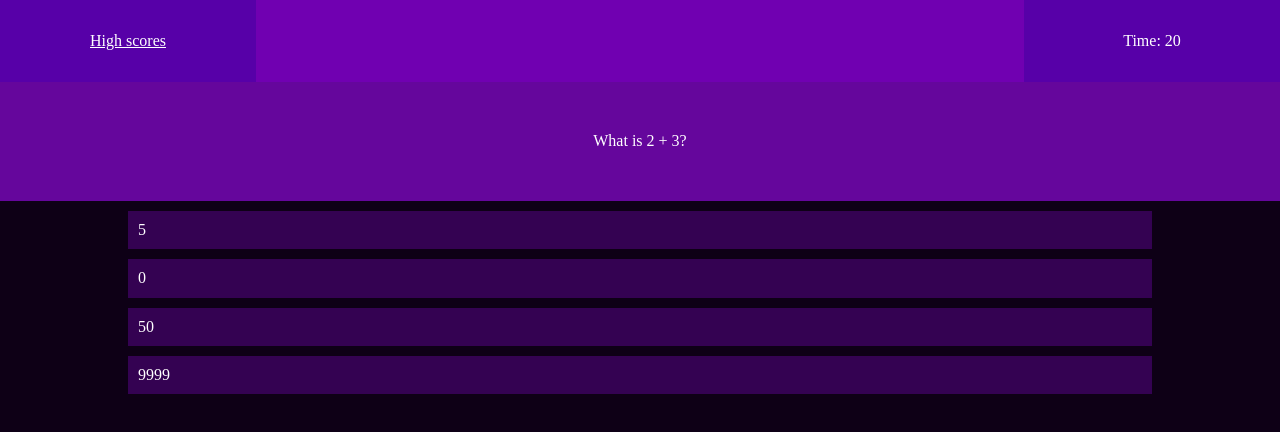
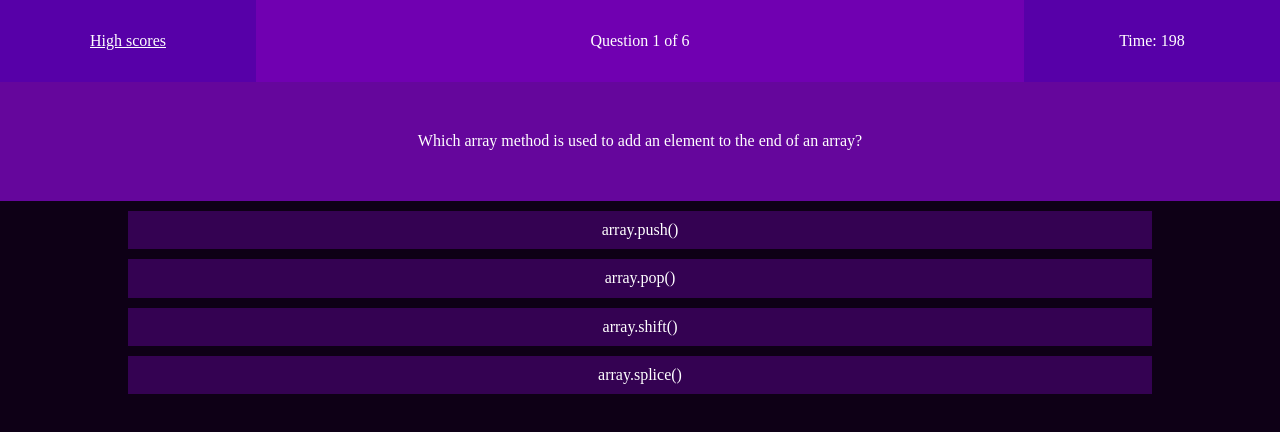
Before and after one commit to LemonPocky/coding-quiz, a plain HTML site: page index.html in a window 1280 px wide. Both pictures are taken after a click on the button "Start!". Drawn offline with Linux system fonts and the light colour scheme.

Commit message:
Added more questions; Questions are now randomly shuffled; Added question number display

```diff
--- a/assets/css/style.css
+++ b/assets/css/style.css
@@ -50,6 +50,7 @@ body {
 
     background-color:rgb(52, 2, 82);
     color: white;
+    text-align: center;
     /* Needed for line breaks */
     white-space: pre-wrap;
 
--- a/assets/js/questions.js
+++ b/assets/js/questions.js
@@ -18,22 +18,22 @@
 
 questions = [
     {
-        text: 'What is 2 + 3?',
+        text: 'How can you print text to the console?',
         answers: [
             {
-                text: '5',
+                text: 'console.print("hello")',
+                isCorrect: false,
+            },
+            {
+                text: 'window.console("hello")',
+                isCorrect: false,
+            },
+            {
+                text: 'console.log("hello")',
                 isCorrect: true,
             },
             {
-                text: '0',
-                isCorrect: false,
-            },
-            {
-                text: '50',
-                isCorrect: false,
-            },
-            {
-                text: '9999',
+                text: 'document.log("hello")',
                 isCorrect: false,
             },
         ]
@@ -43,7 +43,7 @@ questions = [
         answers: [
             {
                 text: 'Variable declarations',
-                isCorrect: true,
+                isCorrect: false,
             },
             {
                 text: 'Variable initializations',
@@ -51,16 +51,96 @@ questions = [
             },
             {
                 text: 'Function declarations',
+                isCorrect: false,
+            },
+            {
+                text: 'Both A and C',
                 isCorrect: true,
             },
             {
-                text: 'Function expressions',
-                isCorrect: false,
-            },
-            {
-                text: 'None of the above',
+                text: 'Both A and B',
                 isCorrect: false,
             }
         ]
     },
+    {
+        text: 'True or False: JavaScript objects contain only public and private properties.',
+        answers: [
+            {
+                text: 'True',
+                isCorrect: false,
+            },
+            {
+                text: 'False',
+                isCorrect: true,
+            },
+        ]
+    },
+    {
+        text: 'Which keyword is used to declare a variable?',
+        answers: [
+            {
+                text: 'var',
+                isCorrect: false,
+            },
+            {
+                text: 'let',
+                isCorrect: false,
+            },
+            {
+                text: 'const',
+                isCorrect: false,
+            },
+            {
+                text: 'A and B',
+                isCorrect: false,
+            },
+            {
+                text: 'All of the above',
+                isCorrect: true,
+            },
+        ]
+    },
+    {
+        text: 'Which array method is used to add an element to the end of an array?',
+        answers: [
+            {
+                text: 'array.push()',
+                isCorrect: true,
+            },
+            {
+                text: 'array.pop()',
+                isCorrect: false,
+            },
+            {
+                text: 'array.shift()',
+                isCorrect: false,
+            },
+            {
+                text: 'array.splice()',
+                isCorrect: false,
+            },
+        ]
+    },
+    {
+        text: 'Why is variable shadowing considered a bad practice?',
+        answers: [
+            {
+                text: 'It confuses the compiler by using shadow memory reserved for another variable.',
+                isCorrect: false,
+            },
+            {
+                text: 'The shadow() method, which is normally defined for all variables, can be accidentally overridden with unexpected behavior.',
+                isCorrect: false,
+            },
+            {
+                text: 'It is only a bad practice in web development; the Shadow object is reserved by the browser for special functions.',
+                isCorrect: false,
+            },
+            {
+                text: 'It can be confusing for developers because an expected global variable can be "shadowed" by a local variable with the same name.',
+                isCorrect: true,
+            },
+        ]
+    },
 ]
--- a/assets/js/script.js
+++ b/assets/js/script.js
@@ -1,8 +1,8 @@
 // Object that is responsible for managing the timer of the game
 const timer = {
-    time: 0,
+    time: 200,
     timerInterval: 0,
-    wrongPenalty: 10,
+    wrongPenalty: 30,
 
     render: function() {
         let timerElement = document.querySelector('.timer');
@@ -63,14 +63,13 @@ function showStart() {
 
 function runGame() {
     // Display the timer in the upper right
-    timer.time = 22;
     timer.render();
     timer.start();
 
     // TODO: Change High Scores link into Back To Start
 
-    // TODO: Randomly order questions
-    // In order is okay for now
+    // Randomly order questions
+    questions = shuffle(questions);
 
     // Display questions starting from 0
     displayQuestion(0);
@@ -91,6 +90,7 @@ function displayQuestion(index) {
     const question = questions[index];
     questionElement.textContent = question.text;
     clearAnswers();
+    updateQuestionNumber(index, questions.length);
 
     // Display answers
     for (let i = 0; i < question.answers.length; i++) {
@@ -129,13 +129,15 @@ function endGame() {
     const questionElement = document.querySelector('.question');
 
     clearAnswers();
+    clearQuestionNumber();
     timer.stop();
 
     let score = timer.time;
     // If score is greater than 0, add score to high scores
     if (score > 0) {
         questionElement.textContent = 'Game over!\n\n'
-            + 'Final score: ' + score;
+            + 'Final score: ' + score + '\n\n'
+            + 'High score! Please enter your name below.';
         // Build form to enter initials
         buildNameForm();
         document.querySelector('.submit-button').addEventListener('click', function(event) {
@@ -186,6 +188,18 @@ function handleWrongAnswer(button) {
 
     // Subtract time penalty
     timer.penalty();
+}
+
+// Changes on-screen question number
+function updateQuestionNumber(index, total) {
+    const topic = document.querySelector('.topic');
+    topic.textContent = 'Question ' + (index+1) + ' of ' + total;
+}
+
+// Removes on-screen question number
+function clearQuestionNumber() {
+    const topic = document.querySelector('.topic');
+    topic.textContent = '';
 }
 
 function buildNameForm() {
```
